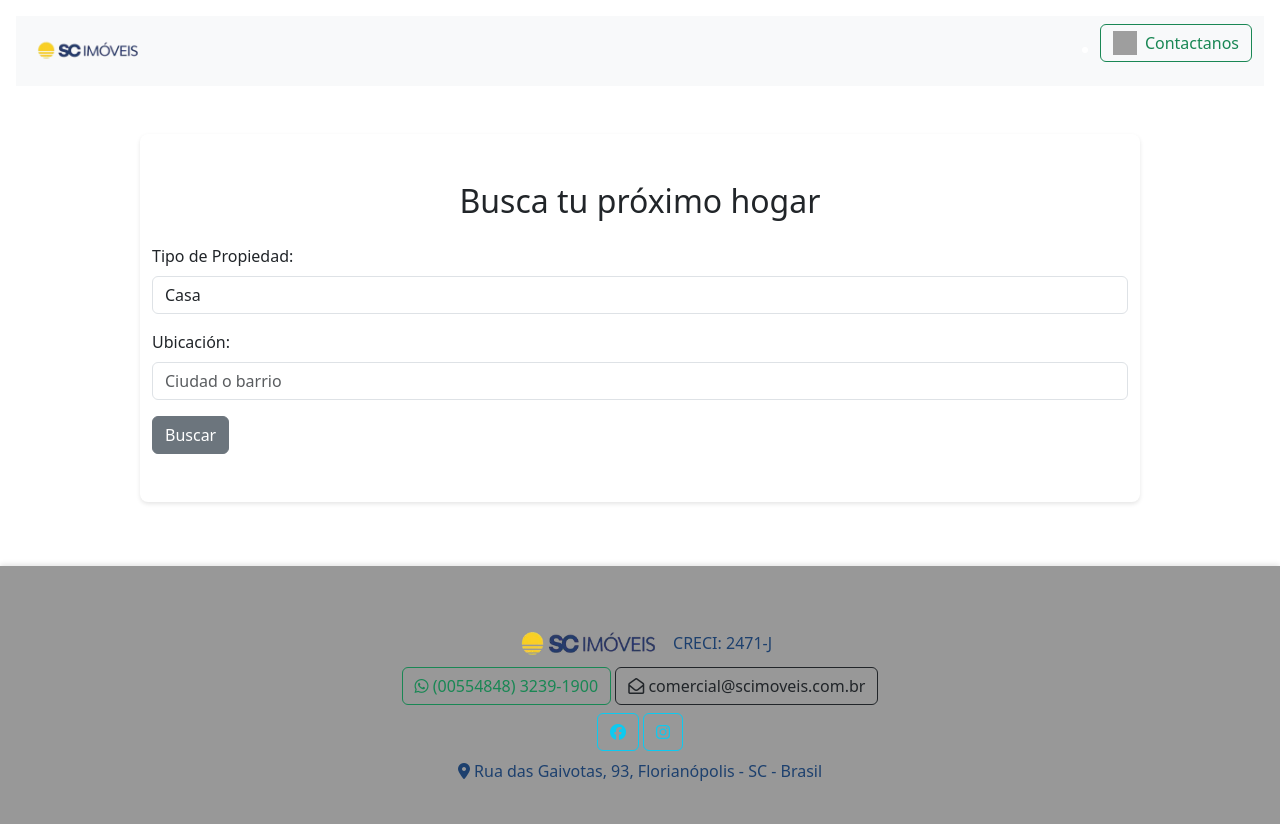
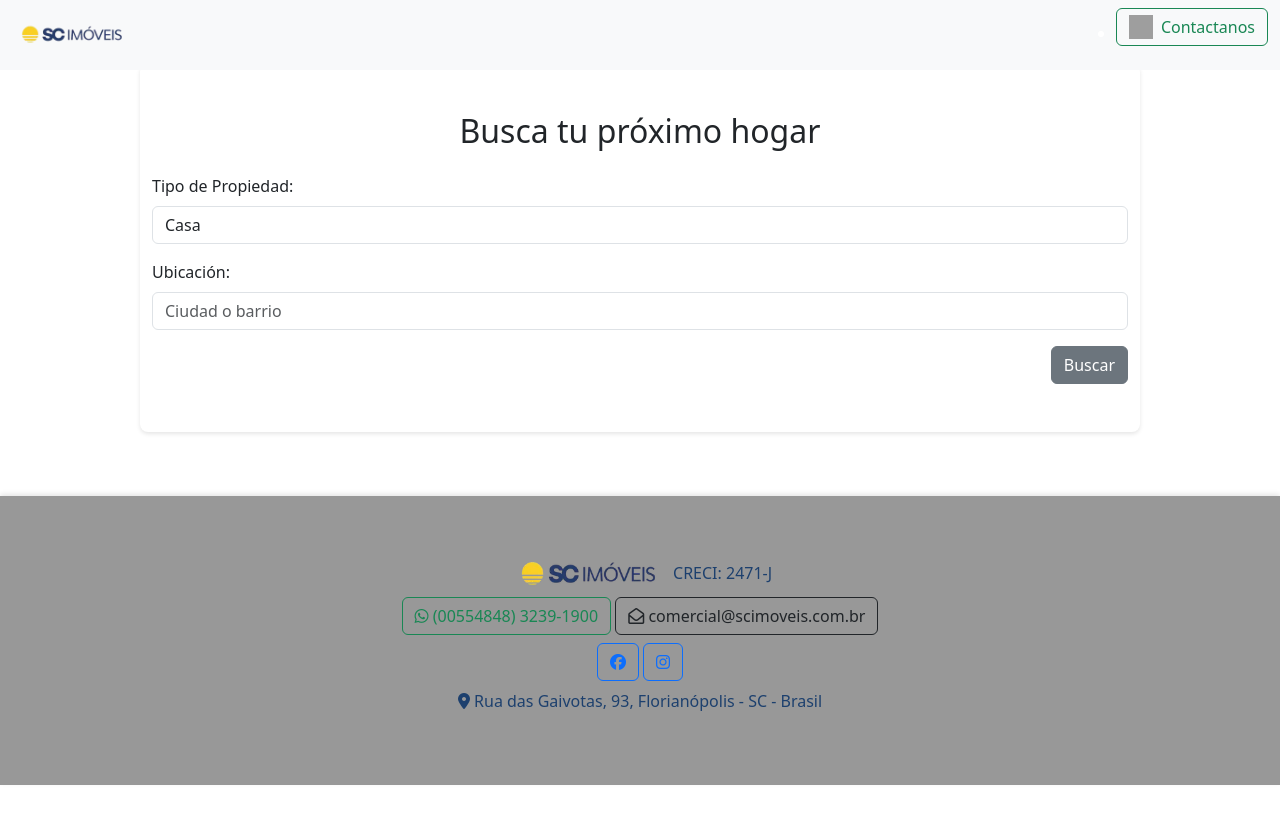
Before and after one commit to MosbyLeia/SCImoveis, a website: page index.html in a window 1280 px wide. After the commit the page ends 800 px from the top, so only its background shows below. Drawn offline with nearby package versions, Linux system fonts and the light colour scheme; grey boxes are pictures that could not be loaded.

Commit message:
Update index.html

```diff
--- a/index.html
+++ b/index.html
@@ -17,7 +17,7 @@
 <body>
   <header>
 
-    <nav class="navbar navbar-expand-lg navbar-light bg-light">
+    <nav class="navbar navbar-expand-lg navbar-light bg-light fixed-top">
       <div class="container-fluid">
         <!-- Logo -->
         <a class="navbar-brand" href="#">
@@ -71,7 +71,7 @@
           <label for="precio-max">Precio Máximo:</label>
           <input type="number" id="precio-max" name="precio-max" class="form-control" placeholder="Ej: 300000">
         </div> -->
-          <a class="btn btn-secondary" type="submit">Buscar</a>
+          <div class="d-grid gap-2 d-md-flex justify-content-md-end"><a class="btn btn-secondary " type="submit">Buscar</a></div>
          </form>
     </section>
 
@@ -95,10 +95,10 @@
             <i class="fa-regular fa-envelope-open"></i> comercial@scimoveis.com.br
           </a>
               <div>
-          <a href="https://www.facebook.com/imobiliariascimoveis" target="_blank" class="btn btn-outline-info mb-2">
+          <a href="https://www.facebook.com/imobiliariascimoveis" target="_blank" class="btn btn-outline-primary mb-2">
             <i class="fa-brands fa-facebook"></i>
           </a>
-          <a href="https://www.instagram.com/imobiliariascimoveis/" target="_blank" class="btn btn-outline-info mb-2">
+          <a href="https://www.instagram.com/imobiliariascimoveis/" target="_blank" class="btn btn-outline-primary mb-2">
             <i class="fa-brands fa-instagram"></i>
           </a>
             </div>
```
